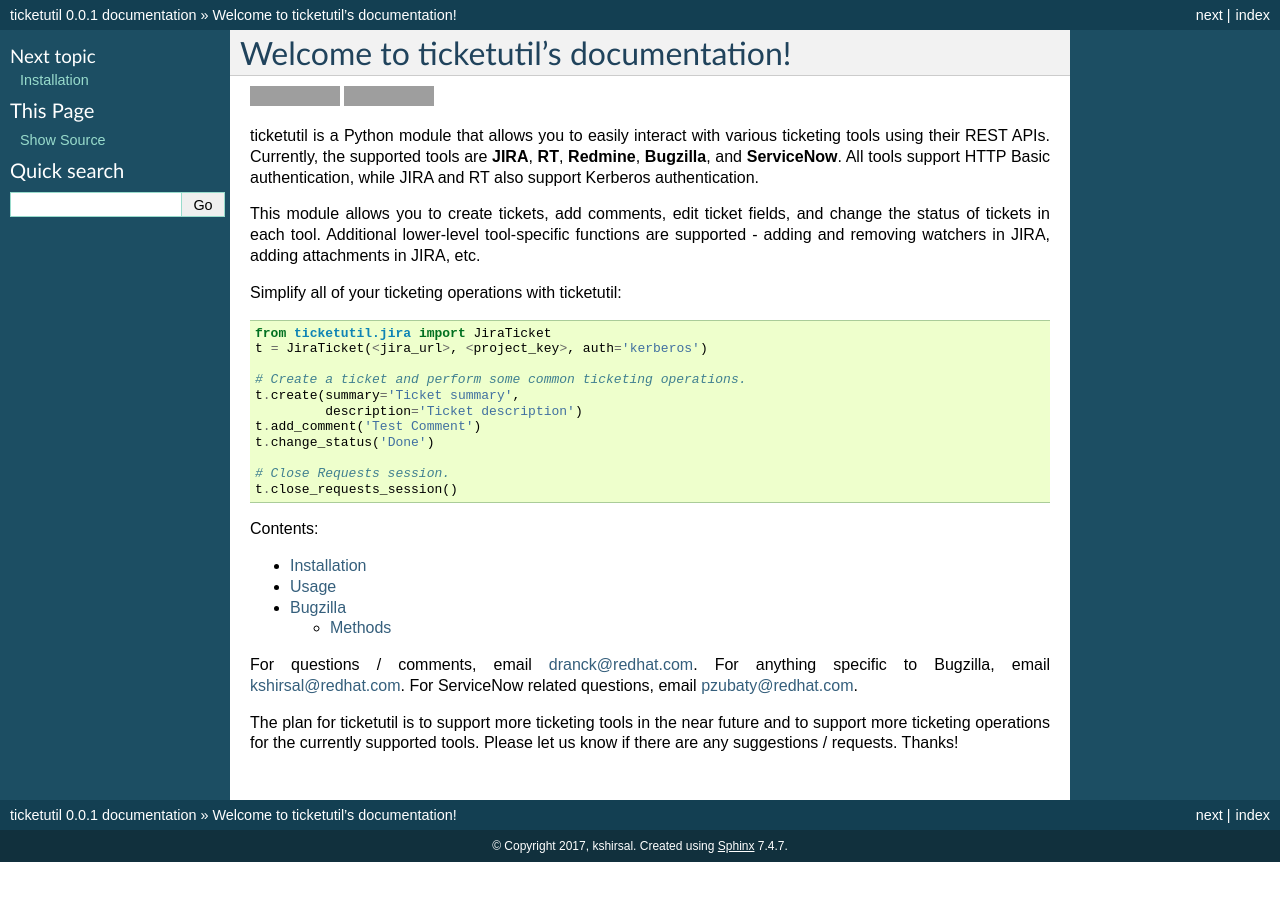
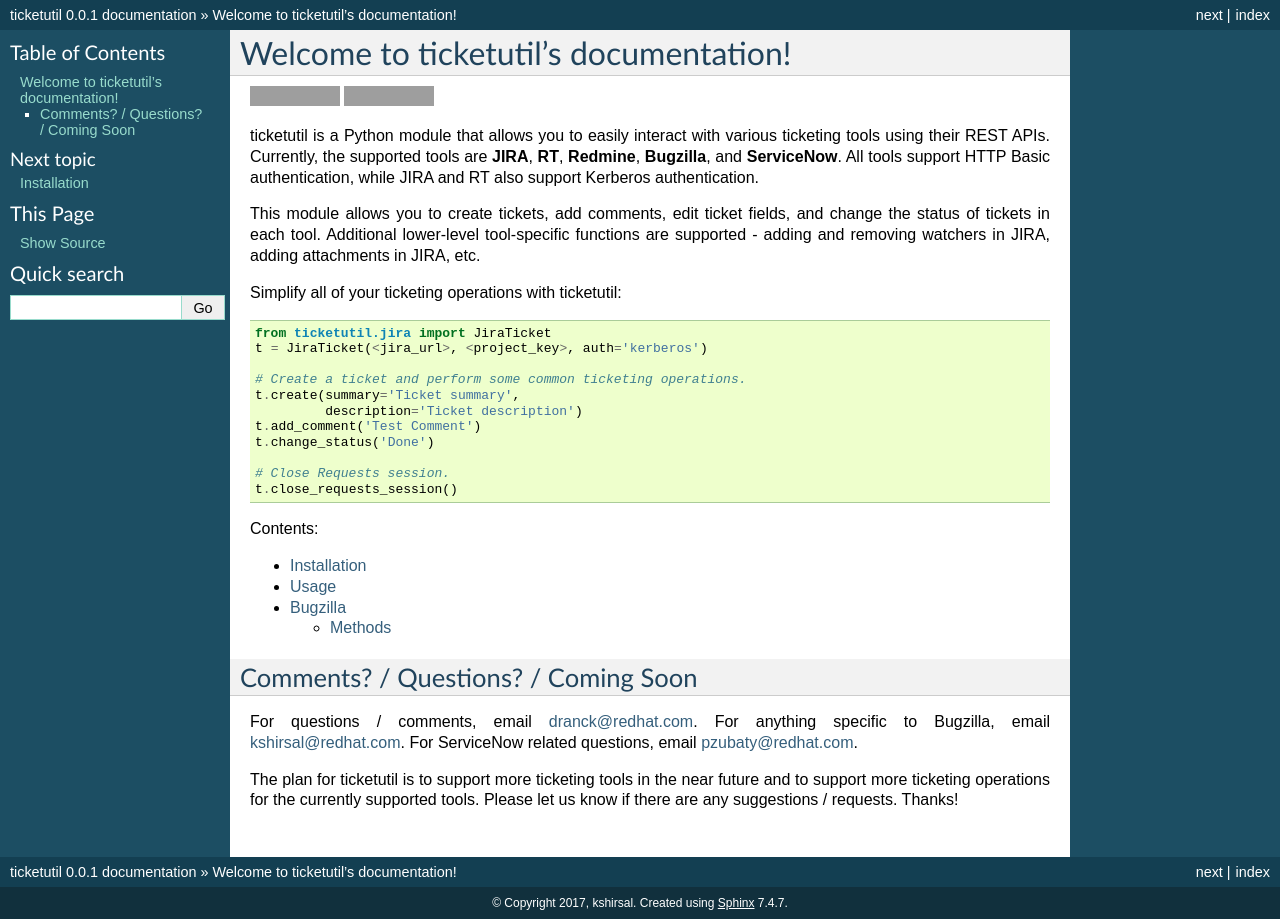
Before and after one commit to dmranck/ticketutil, a Sphinx documentation site: the page built from read-the-docs/source/index.rst, in a window 1280 px wide. Built offline with Sphinx 7.4.7, drawn with Linux system fonts in a browser that asks for light colours; some of the changed lines change nothing that is shown; grey boxes are pictures that could not be loaded.

Commit message:
update for index.rst

```diff
--- a/read-the-docs/source/index.rst
+++ b/read-the-docs/source/index.rst
@@ -45,8 +45,8 @@
    Bugzilla
 
 
-.. toctree::
-   :caption: Comments? / Questions? / Coming Soon:
+Comments? / Questions? / Coming Soon
+------------------------------------
 
 For questions / comments, email dranck@redhat.com.
 For anything specific to Bugzilla, email kshirsal@redhat.com.
```
